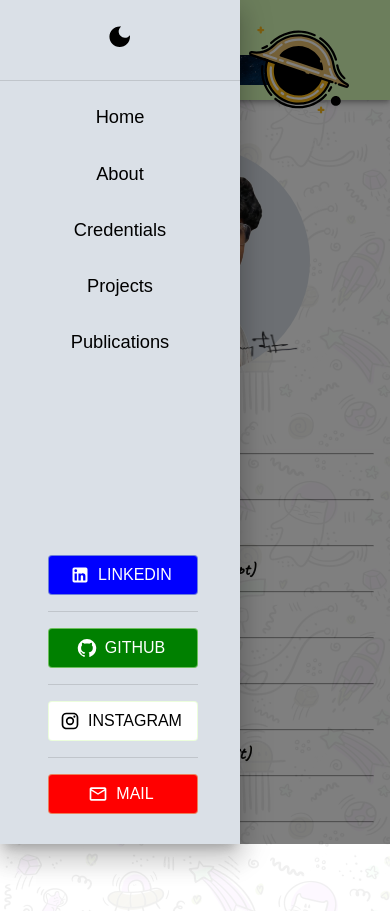
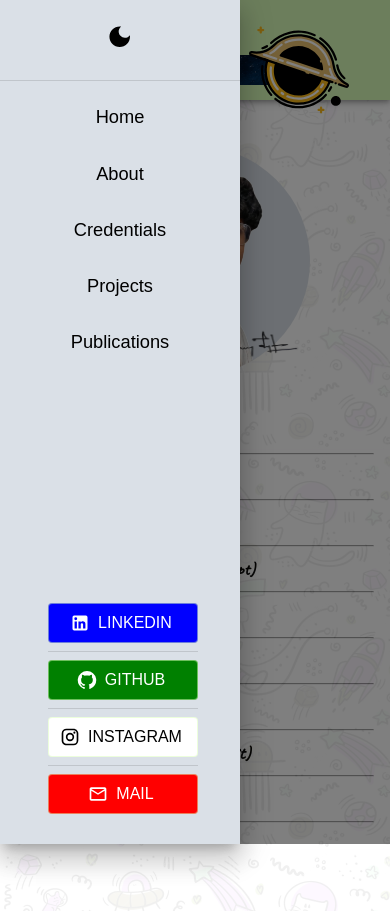
Before and after one commit to YashNarK/my-next-portfolio, a Next.js app: page / in a window 390 px wide. Both pictures are taken after a click on the button "open drawer". Built offline with nearby package versions, Linux system fonts and the light colour scheme; some icons are missing.

Commit message:
adjusted spacing for drawer stack for social buttons

```diff
--- a/src/components/FloatingNavBar.tsx
+++ b/src/components/FloatingNavBar.tsx
@@ -121,7 +121,7 @@ export default function FloatingNavBar() {
       </List>
       <Stack
         direction={isLandscape ? "row" : "column"}
-        spacing={2}
+        spacing={1}
         position={"absolute"}
         bottom={30}
         left={isLandscape ? "10%" : { xs: "20%", sm: "30%" }}
```
